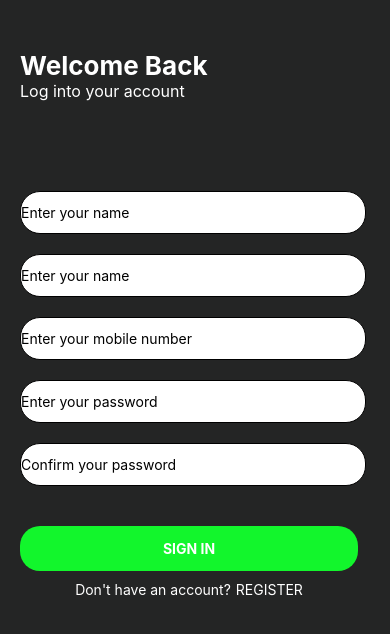
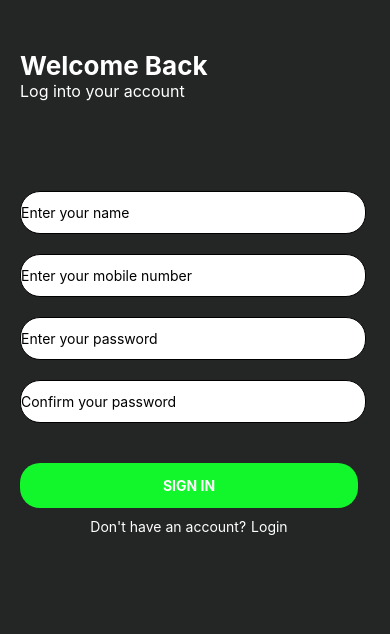
Before and after one commit to shavinda12/exerciseApp, a React Native app: screen /RegistrationScreen in a window 390 px wide. Shown: the top 634 px of the page. Built offline with nearby package versions, Linux system fonts and the light colour scheme.

Commit message:
adding Navigation Function In TextButton

```diff
--- a/custom_modules/components/TextButton.tsx
+++ b/custom_modules/components/TextButton.tsx
@@ -3,16 +3,19 @@ import {StyleSheet, Text, TouchableOpacity, View} from 'react-native';
 interface TextButtonProps {
   titleText: string;
   buttonText: string;
+  onTextButtonPress:()=>void
 }
 
-const TextButton = ({buttonText,titleText}: TextButtonProps) => {
+const TextButton = ({buttonText,titleText,onTextButtonPress}: TextButtonProps) => {
   return (
-    <TouchableOpacity>
+
       <View style={styles.textButtonContainer}>
         <Text style={styles.textStyle}>{titleText}</Text>
+        <TouchableOpacity onPress={onTextButtonPress}>
         <Text style={styles.textButton}>{buttonText}</Text>
+        </TouchableOpacity>
       </View>
-    </TouchableOpacity>
+
   );
 };
 
--- a/custom_modules/screens/LoginScreen.tsx
+++ b/custom_modules/screens/LoginScreen.tsx
@@ -54,6 +54,10 @@ const LoginScreen = () => {
       return false;
     }
   };
+
+  const registerScreenNavigation=()=>{
+    navigation.navigate("RegistrationScreen")
+  }
 
   return (
     <View style={styles.container}>
@@ -118,7 +122,7 @@ const LoginScreen = () => {
           onClickButton={handleSubmit(onSubmit)}
           backgroundColr='#12F62C'
         />
-        <TextButton titleText="Don't have an account?" buttonText="REGISTER" />
+        <TextButton titleText="Don't have an account?" buttonText="REGISTER" onTextButtonPress={registerScreenNavigation}/>
       </View>
     </View>
   );
--- a/custom_modules/screens/RegistrationScreen.tsx
+++ b/custom_modules/screens/RegistrationScreen.tsx
@@ -8,6 +8,9 @@ import {z} from 'zod';
 import {zodResolver} from '@hookform/resolvers/zod';
 import AsyncStorage from '@react-native-async-storage/async-storage';
 import { UserDetails } from '../types/UserDetails';
+import { NativeStackNavigationProp } from '@react-navigation/native-stack';
+import { StackParamList } from '../../Navigation/StackNavigation/stackNavigation';
+import { useNavigation } from '@react-navigation/native';
 
 const registrationSchema = z.object({
   firstName: z.string().min(1, {message: 'Name cannot be emplty'}),
@@ -34,6 +37,13 @@ const registrationSchema = z.object({
 
 type RegistrationFormData = z.infer<typeof registrationSchema>;
 
+
+
+type StackNavigationType = NativeStackNavigationProp<
+  StackParamList,
+  'LoginScreen'
+>;
+
 const RegistrationScreen = () => {
   const {
     control,
@@ -42,6 +52,8 @@ const RegistrationScreen = () => {
   } = useForm<RegistrationFormData>({
     resolver: zodResolver(registrationSchema),
   });
+
+  const navigation=useNavigation<StackNavigationType>()
 
   const onSubmit = async ({
     firstName,
@@ -117,25 +129,6 @@ const RegistrationScreen = () => {
         <View style={styles.inputFeildContainer}>
           <Controller
             control={control}
-            name="lastName"
-            render={({field: {onChange, onBlur, value}}) => (
-              <TextInput
-                style={styles.inputBox}
-                onBlur={onBlur}
-                onChangeText={onChange}
-                value={value}
-                placeholder="Enter your name"
-              />
-            )}
-          />
-          {errors.lastName && (
-            <Text style={styles.errorText}>{errors.lastName.message}</Text>
-          )}
-        </View>
-
-        <View style={styles.inputFeildContainer}>
-          <Controller
-            control={control}
             name="mobile"
             render={({field: {onChange, onBlur, value}}) => (
               <TextInput
@@ -204,7 +197,7 @@ const RegistrationScreen = () => {
           onClickButton={handleSubmit(onSubmit)}
           backgroundColr='#12F62C'
         />
-        <TextButton titleText="Don't have an account?" buttonText="REGISTER" />
+        <TextButton titleText="Don't have an account?" buttonText="Login" onTextButtonPress={()=>navigation.navigate("LoginScreen")}/>
       </View>
     </View>
   );
--- a/custom_modules/screens/StartScreen.tsx
+++ b/custom_modules/screens/StartScreen.tsx
@@ -23,7 +23,7 @@ const StartScreen = () => {
       resizeMode="cover">
         <View style={styles.overlay}>
             <Button backgroundColr='#12F62C' buttonText='START YOUR FITNESS ADVENTURE' buttonTextColor='#000' onClickButton={navigationToLoginScreen}/>
-            <TextButton titleText="Don't have an account?" buttonText="REGISTER"/>
+            <TextButton titleText="Don't have an account?" buttonText="REGISTER" onTextButtonPress={()=>navigation.navigate("RegistrationScreen")}/>
         </View>
       </ImageBackground>
   );
```
